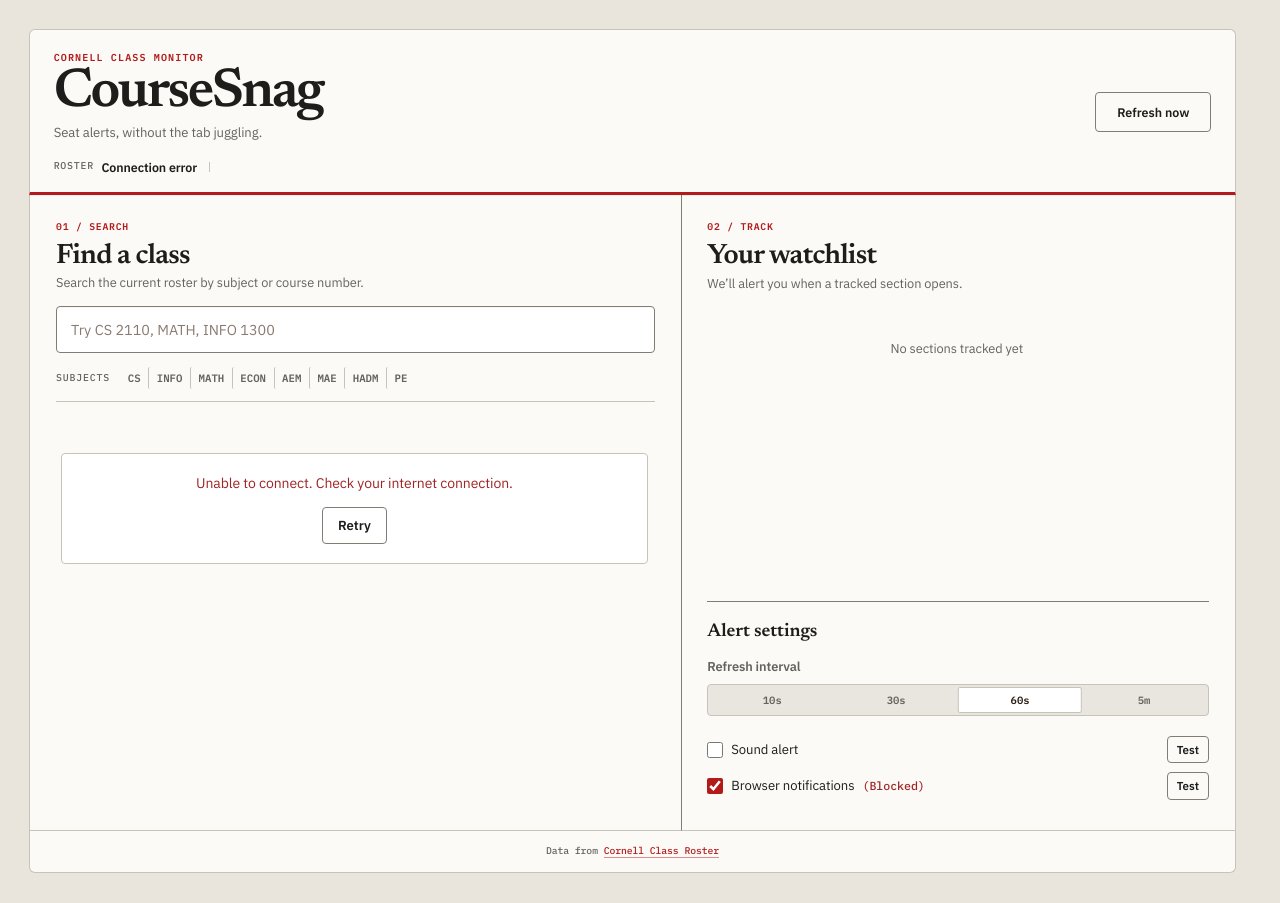
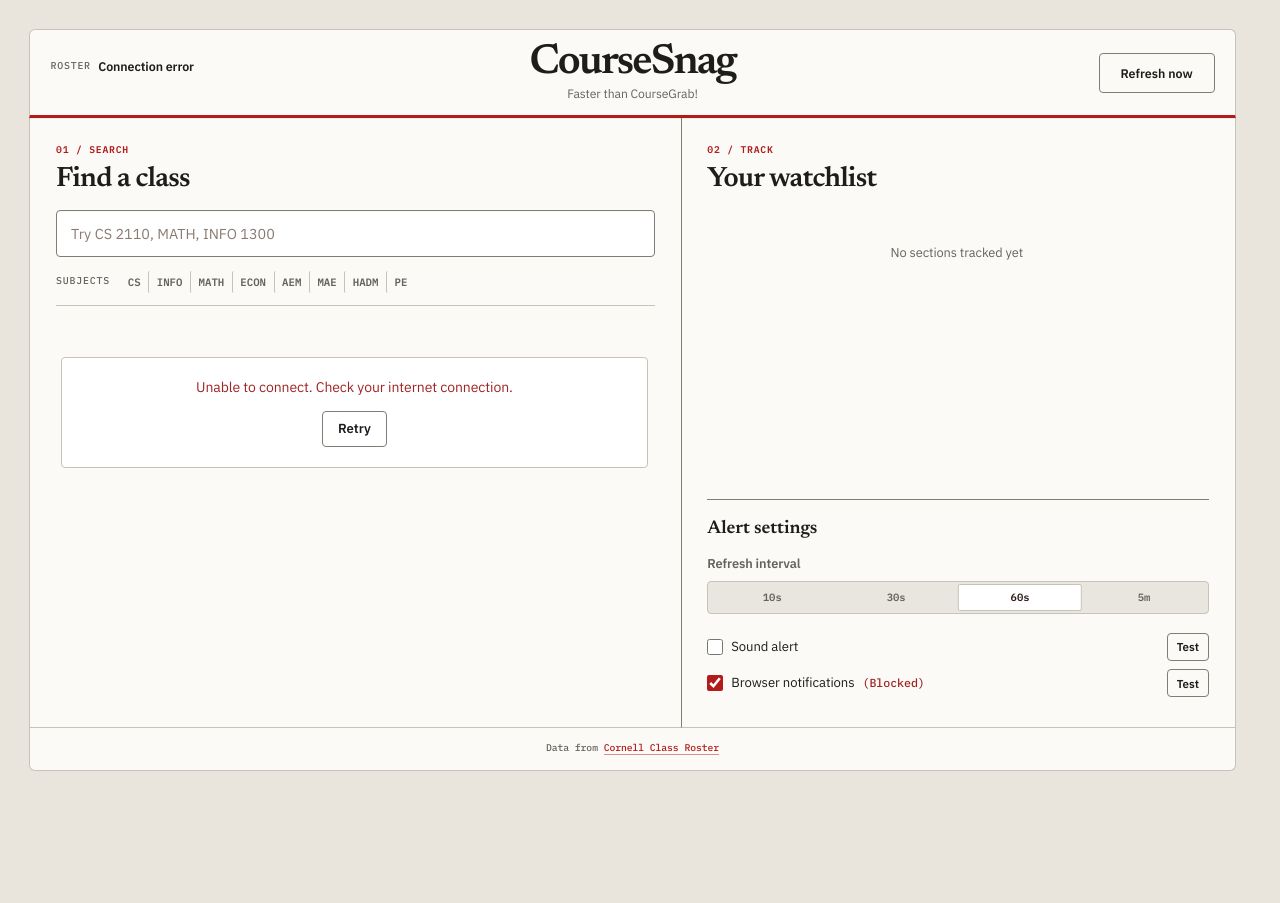
Before and after one commit to johnchun10/coursesnagweb, a plain HTML site: page index.html in a window 1280 px wide. After the commit the page ends 800 px from the top, so only its background shows below. Drawn offline with Linux system fonts and the light colour scheme; no server answers.

Commit message:
Refine header and viewport scrolling

```diff
--- a/index.html
+++ b/index.html
@@ -26,9 +26,8 @@
       </div>
 
       <div class="logo-section">
-        <span class="brand-kicker">Cornell class monitor</span>
         <h1 class="logo">CourseSnag</h1>
-        <p class="logo-subtitle">Seat alerts, without the tab juggling.</p>
+        <p class="logo-subtitle">Faster than CourseGrab!</p>
       </div>
 
       <div class="header-actions">
@@ -42,7 +41,6 @@
       <section class="panel search-panel">
         <div class="panel-intro">
           <h2>Find a class</h2>
-          <p>Search the current roster by subject or course number.</p>
         </div>
 
         <div class="search-controls">
@@ -81,7 +79,6 @@
           <div id="tracked-status" class="status-indicator"></div>
         </div>
 
-        <p class="tracked-caption">We’ll alert you when a tracked section opens.</p>
         <div id="tab-open-notice" class="tab-open-notice hidden" role="status" aria-live="polite">
           <span class="tab-open-indicator" aria-hidden="true"></span>
           <span id="tab-open-notice-text">Keep this tab open to get alerted.</span>
--- a/styles.css
+++ b/styles.css
@@ -1067,12 +1067,15 @@
   font-size: 14px;
   letter-spacing: -0.006em;
   background: var(--canvas-bg);
+  overflow: hidden;
 }
 
 .container {
   max-width: 1280px;
   gap: 0;
   padding: clamp(1rem, 2.3vw, 2.25rem);
+  height: 100dvh;
+  min-height: 0;
 }
 
 .header,
@@ -1085,52 +1088,42 @@
 
 .header {
   position: relative;
-  grid-template-columns: minmax(240px, 1fr) auto;
-  grid-template-areas:
-    'brand actions'
-    'meta actions';
-  align-items: end;
-  gap: 1.2rem;
+  grid-template-columns: minmax(0, 1fr) auto minmax(0, 1fr);
+  grid-template-areas: 'meta brand actions';
+  align-items: center;
+  gap: 1rem;
   border-radius: var(--radius-lg) var(--radius-lg) 0 0;
   border-bottom: 3px solid var(--cornell);
-  padding: 1.25rem 1.45rem 1.1rem;
+  padding: 0.85rem 1.25rem;
 }
 
 .logo-section {
   grid-area: brand;
-  align-items: flex-start;
+  align-items: center;
   gap: 0;
-  text-align: left;
-}
-
-.brand-kicker {
-  margin-bottom: 0.22rem;
-  color: var(--cornell);
-  font-family: var(--font-mono);
-  font-size: 0.63rem;
-  font-weight: 600;
-  letter-spacing: 0.11em;
-  text-transform: uppercase;
+  text-align: center;
 }
 
 .logo {
   color: var(--ink);
-  font-size: clamp(2.2rem, 4.3vw, 3.65rem);
+  font-size: clamp(2.15rem, 3.3vw, 3rem);
   font-weight: 600;
   letter-spacing: -0.045em;
   line-height: 0.9;
 }
 
 .logo-subtitle {
-  margin-top: 0.38rem;
-  color: var(--ink-muted);
-  font-size: 0.82rem;
+  margin-top: 0.28rem;
+  color: var(--ink-muted);
+  font-size: 0.76rem;
 }
 
 .header-meta {
   grid-area: meta;
-  align-items: center;
-  gap: 0.75rem;
+  flex-direction: column;
+  align-items: flex-start;
+  justify-self: start;
+  gap: 0.18rem;
 }
 
 .roster-display {
@@ -1155,8 +1148,8 @@
 
 .timestamp {
   position: static;
-  padding-left: 0.75rem;
-  border-left: 1px solid var(--line);
+  padding-left: 0;
+  border-left: 0;
   color: var(--ink-muted);
   font-size: 0.62rem;
 }
@@ -1164,6 +1157,7 @@
 .header-actions {
   grid-area: actions;
   align-self: center;
+  justify-self: end;
 }
 
 #refresh-btn {
@@ -1175,12 +1169,16 @@
 .main {
   grid-template-columns: minmax(0, 1.08fr) minmax(360px, 0.92fr);
   gap: 0;
+  min-height: 0;
+  overflow: hidden;
 }
 
 .panel {
   border-top: 0;
   border-radius: 0;
   padding: clamp(1.15rem, 2vw, 1.7rem);
+  min-height: 0;
+  overflow: hidden;
 }
 
 .search-panel {
@@ -1320,6 +1318,18 @@
   scrollbar-color: var(--line-strong) transparent;
 }
 
+.results-list {
+  flex: 1;
+  height: auto;
+  max-height: none;
+  min-height: 0;
+}
+
+.tracked-list {
+  min-height: 0;
+  max-height: none;
+}
+
 .empty-state {
   color: var(--ink-muted);
   font-size: 0.8rem;
@@ -1420,6 +1430,7 @@
 }
 
 .footer {
+  flex: 0 0 auto;
   margin: 0;
   border: 1px solid var(--line);
   border-top: 0;
@@ -1436,8 +1447,18 @@
 }
 
 @media (max-width: 880px) {
+  body {
+    overflow: auto;
+  }
+
+  .container {
+    height: auto;
+    min-height: 100dvh;
+  }
+
   .main {
     grid-template-columns: 1fr;
+    overflow: visible;
   }
 
   .search-panel {
@@ -1446,6 +1467,19 @@
 
   .tracked-panel {
     border-left-color: var(--line);
+  }
+
+  .panel {
+    overflow: visible;
+  }
+
+  .results-list {
+    height: 550px;
+    max-height: 550px;
+  }
+
+  .tracked-list {
+    max-height: 450px;
   }
 }
 
@@ -1473,6 +1507,8 @@
 
   .logo-section {
     grid-area: brand;
+    align-items: center;
+    text-align: center;
   }
 
   .header-meta {
@@ -1499,3 +1535,28 @@
     border-radius: 0;
   }
 }
+
+@media (min-width: 881px) and (max-height: 680px) {
+  body {
+    overflow: auto;
+  }
+
+  .container {
+    height: auto;
+    min-height: 100dvh;
+  }
+
+  .main,
+  .panel {
+    overflow: visible;
+  }
+
+  .results-list {
+    height: 300px;
+    max-height: 300px;
+  }
+
+  .tracked-list {
+    max-height: 260px;
+  }
+}
```
